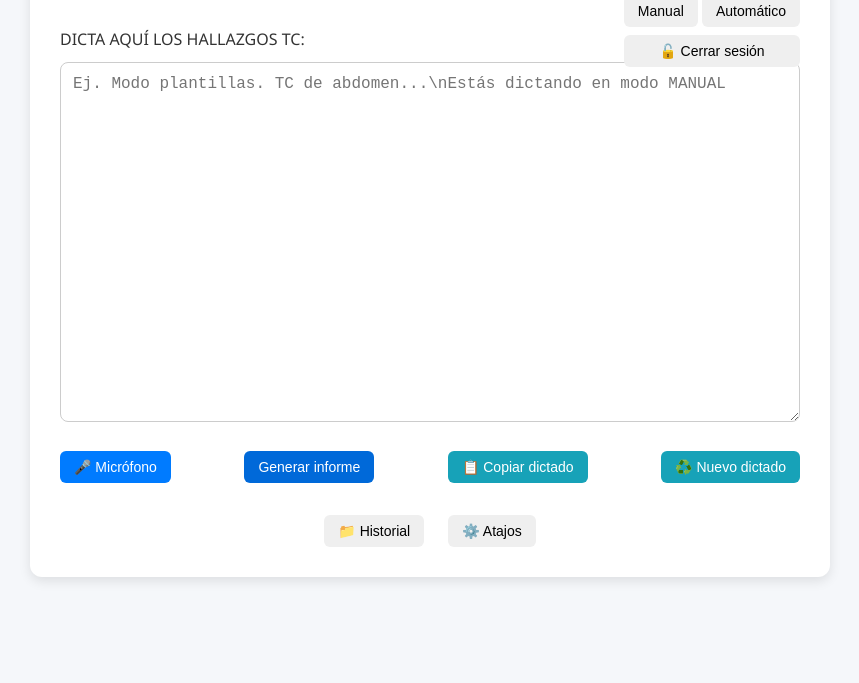
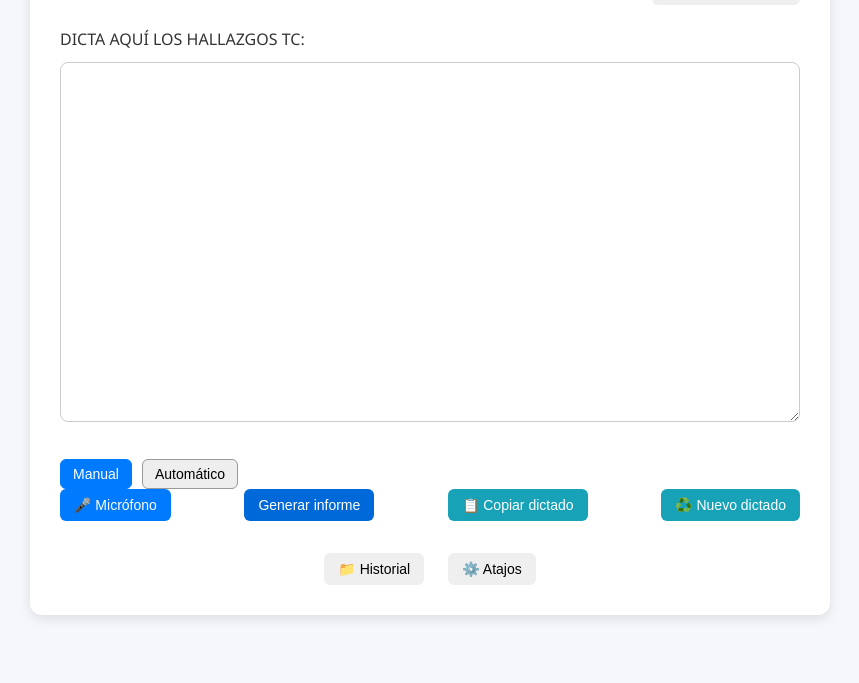
Before and after one commit to Davidlaguer/dictado-tc-wishper, a plain HTML site: page web/dashboard.html in a window 1280 px wide. Shown: the part 117-800 px from the top of the page, without its empty margins (210-1069 px from the left). Drawn offline with Linux system fonts and the light colour scheme.

```diff
--- a/web/dashboard.html
+++ b/web/dashboard.html
@@ -5,33 +5,55 @@
   <meta name="viewport" content="width=device-width, initial-scale=1.0">
   <title>Dictado Informes TC</title>
   <link rel="stylesheet" href="style.css?v=20250512">
+  <style>
+    .modo-buttons {
+      display: flex;
+      gap: 10px;
+      margin-top: 8px;
+    }
+    .modo-buttons button {
+      padding: 6px 12px;
+      font-size: 14px;
+      border: 1px solid #999;
+      background: #eee;
+      border-radius: 6px;
+      cursor: pointer;
+    }
+    .modo-buttons button.active {
+      background-color: #007bff;
+      color: white;
+      border-color: #007bff;
+    }
+  </style>
 </head>
 
-<div id="loading-overlay">
-  <div class="spinner"></div>
-  <p>Generando informe...</p>
-</div>
+<body>
+  <div id="loading-overlay">
+    <div class="spinner"></div>
+    <p>Generando informe...</p>
+  </div>
 
-<body>
   <div id="main-container">
     <header>
       <h1>DICTADO INFORMES TC</h1>
       <div class="top-buttons">
         <button id="modo-app-button">📱 Modo app móvil</button>
-        <div class="modo-dictado-container">
-          <label for="modo-dictado-manual">Modo de dictado:</label>
-          <div class="modo-toggle">
-            <button id="modo-dictado-manual" class="modo-toggle-btn selected">Manual</button>
-            <button id="modo-dictado-automatico" class="modo-toggle-btn">Automático</button>
-          </div>
-        </div>
         <button id="logout-button">🔓 Cerrar sesión</button>
       </div>
     </header>
 
     <section>
       <label for="transcription">DICTA AQUÍ LOS HALLAZGOS TC:</label>
-      <textarea id="transcription" placeholder="Ej. Modo plantillas. TC de abdomen...\nEstás dictando en modo MANUAL"></textarea>
+      <textarea
+        id="transcription"
+        placeholder="Ej. Modo plantillas. TC de abdomen...&#10;Estás dictando en modo MANUAL">
+      </textarea>
+
+      <div class="modo-buttons">
+        <button id="modo-manual-btn" class="active">Manual</button>
+        <button id="modo-automatico-btn">Automático</button>
+      </div>
+
       <div class="controls">
         <button id="mic-button">🎤 Micrófono</button>
         <button id="generate-btn">Generar informe</button>
```
